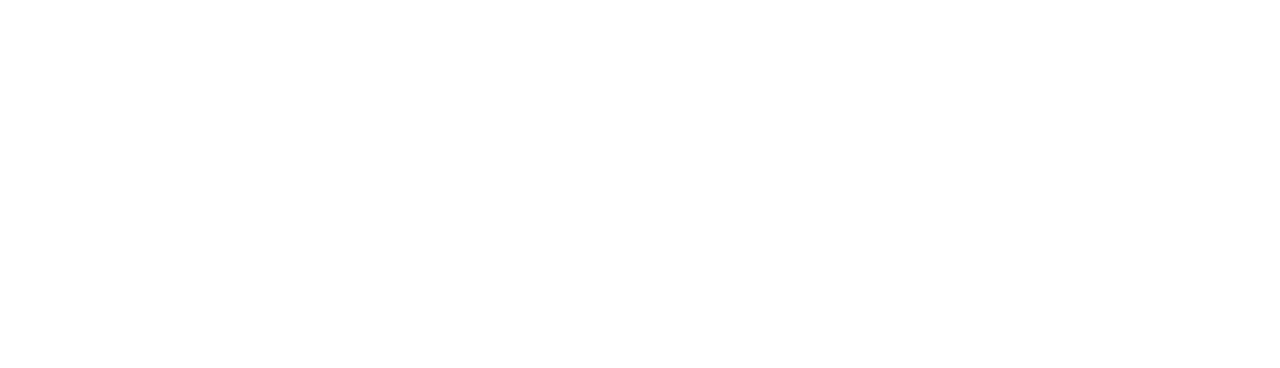
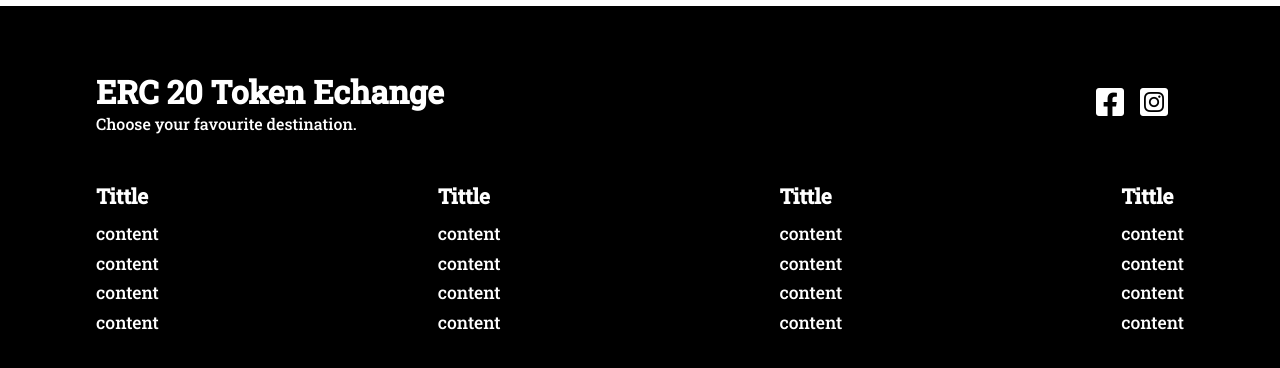
Before and after one commit to HKLin0619/TokenExchange, a React (Create React App) app in the folder project/: page / in a window 1280 px wide. Shown: the part 2345-2713 px from the top of the page. Before the commit the page ends 2351 px from the top, so only its background shows below. Built offline with nearby package versions, Linux system fonts and the light colour scheme; a web font is replaced by a local one.

Commit message:
home page done
just waiting put content

```diff
--- /dev/null
+++ b/project/src/Components/Content/AboutContent.jsx
@@ -0,0 +1,18 @@
+import "./AboutContentStyle.css"
+
+function AboutContent() {
+  return (
+    <div className="content">
+        <h1>Tittle</h1>
+        <p>description</p>
+
+        <h1>Tittle</h1>
+        <p>description</p>
+
+        <h1>Tittle</h1>
+        <p>description</p>
+    </div>
+  )
+}
+
+export default AboutContent
--- /dev/null
+++ b/project/src/Components/Content/AboutContentStyle.css
@@ -0,0 +1,18 @@
+.content{
+    margin: 4rem 6rem;
+    text-align: start;
+}
+
+.content h1{
+    padding-bottom: 1rem;
+}
+
+.content p{
+    padding-bottom: 2rem;
+}
+
+@media screen and (max-width: 850px) {
+    .content{
+        margin: 4rem 2rem;
+    }
+}
--- a/project/src/Components/Content/FixedContentData.jsx
+++ b/project/src/Components/Content/HomeFixedContentData.jsx
@@ -1,7 +1,7 @@
 import { Component } from "react";
-import "./FixedContentStyle.css";
+import "./HomeFixedContentStyle.css";
 
-class ContentData extends Component{
+class HomeFixedContentData extends Component{
     render(){
         return(
             <div className={this.props.className}>
@@ -18,4 +18,4 @@ class ContentData extends Component{
     }
 }
 
-export default ContentData;
+export default HomeFixedContentData;
--- a/project/src/Components/Content/SelectContentData.jsx
+++ b/project/src/Components/Content/HomeSelectContentData.jsx
@@ -1,6 +1,6 @@
-import "./SelectContentStlye.css"
+import "./HomeSelectContentStlye.css"
 
-function SelectContentData(props) {
+function HomeSelectContentData(props) {
   return (
     <div className="c-card">
         <div className="c-image">
@@ -12,4 +12,4 @@ function SelectContentData(props) {
   )
 }
 
-export default SelectContentData
+export default HomeSelectContentData
--- /dev/null
+++ b/project/src/Components/Footer/Footer.jsx
@@ -0,0 +1,57 @@
+import "./FooterStyle.css"
+
+const Footer = () =>{
+    return(
+        <div className="footer">
+            <div className="top">
+                <div>
+                    <h1>ERC 20 Token Echange</h1>
+                    <p>Choose your favourite destination.</p>
+                </div>
+                <div>
+                    <a href="/">
+                        <i className="fa-brands fa-square-facebook"></i>
+                    </a>
+                    <a href="/">
+                        <i className="fa-brands fa-square-instagram"></i>
+                    </a>
+                    <a href="/">
+                        <i className="fa-brands fa-square-x-twitter"></i>
+                    </a>
+                </div>
+            </div>
+            <div className="bottom">
+                <div>
+                    <h4>Tittle</h4>
+                    <a href="/">content</a>
+                    <a href="/">content</a>
+                    <a href="/">content</a>
+                    <a href="/">content</a>
+                </div>
+                <div>
+                    <h4>Tittle</h4>
+                    <a href="/">content</a>
+                    <a href="/">content</a>
+                    <a href="/">content</a>
+                    <a href="/">content</a>
+                </div>
+                <div>
+                    <h4>Tittle</h4>
+                    <a href="/">content</a>
+                    <a href="/">content</a>
+                    <a href="/">content</a>
+                    <a href="/">content</a>
+                </div>
+                <div>
+                    <h4>Tittle</h4>
+                    <a href="/">content</a>
+                    <a href="/">content</a>
+                    <a href="/">content</a>
+                    <a href="/">content</a>
+                </div>
+            </div>
+        </div>
+    )
+}
+
+export default Footer
--- /dev/null
+++ b/project/src/Components/Footer/FooterStyle.css
@@ -0,0 +1,62 @@
+.footer{
+    padding: 4rem 6rem;
+    background: black;
+    color: white;
+}
+
+.top{
+    display: flex;
+    align-items: center;
+    text-align: start;
+    justify-content: space-between;
+    flex-wrap: wrap;
+}
+
+.top i{
+    color: white;
+    font-size: 2rem;
+    margin-left: 1rem;
+}
+
+.top i:hover{
+    color: #808080;
+}
+
+.bottom{
+    padding-top: 2rem;
+    text-align: start;
+    display: flex;
+    justify-content: space-between;
+    flex-wrap: wrap;
+}
+
+.bottom div{
+    display: flex;
+    flex-direction: column;
+}
+
+.bottom h4{
+    font-size: 1.3rem;
+    padding: 1rem 0 0.8rem 0;
+}
+
+.bottom a{
+    text-decoration: none;
+    color: white;
+    padding-bottom: 0.4rem;
+    font-size: 1.1rem;
+}
+
+@media screen and (max-width: 850px) {
+    .footer{
+        padding: 4rem 2rem;
+    }
+
+    .footer i{
+        margin: 1rem 1rem 0 0;
+    }
+
+    .bottom div{
+        width: 50%;
+    }
+}
--- a/project/src/Routes/About.jsx
+++ b/project/src/Routes/About.jsx
@@ -1,6 +1,8 @@
 import React from 'react'
 import Navbar from '../Components/Navbar/Navbar';
 import Background from '../Components/Background/Background';
+import Footer from '../Components/Footer/Footer';
+import AboutContent from '../Components/Content/AboutContent';
 
 function About() {
   return (
@@ -12,6 +14,8 @@ function About() {
         title="About"
         btnClass="hide"
         />
+        <AboutContent/>
+        <Footer/>
     </>
   )
 }
--- a/project/src/Routes/Home.jsx
+++ b/project/src/Routes/Home.jsx
@@ -1,8 +1,9 @@
 import React from 'react'
 import Navbar from '../Components/Navbar/Navbar';
 import Background from '../Components/Background/Background';
-import FixedContent from '../Components/Content/FixedContent';
-import SelectContent from '../Components/Content/SelectContent';
+import FixedContent from '../Components/Content/HomeFixedContent';
+import SelectContent from '../Components/Content/HomeSelectContent';
+import Footer from '../Components/Footer/Footer';
 
 function Home() {
   return (
@@ -19,6 +20,7 @@ function Home() {
         />
         <FixedContent/>
         <SelectContent/>
+        <Footer/>
     </>
   )
 }
```
Also changed, not shown: project/src/Components/Content/HomeFixedContent.jsx (renamed from project/src/Components/Content/FixedContent.jsx, +4 -4 lines), project/src/Components/Content/HomeSelectContent.jsx (renamed from project/src/Components/Content/SelectContent.jsx, +4 -4 lines), project/src/Components/Content/HomeFixedContentStyle.css (renamed from project/src/Components/Content/FixedContentStyle.css), project/src/Components/Content/HomeSelectContentStlye.css (renamed from project/src/Components/Content/SelectContentStlye.css).
